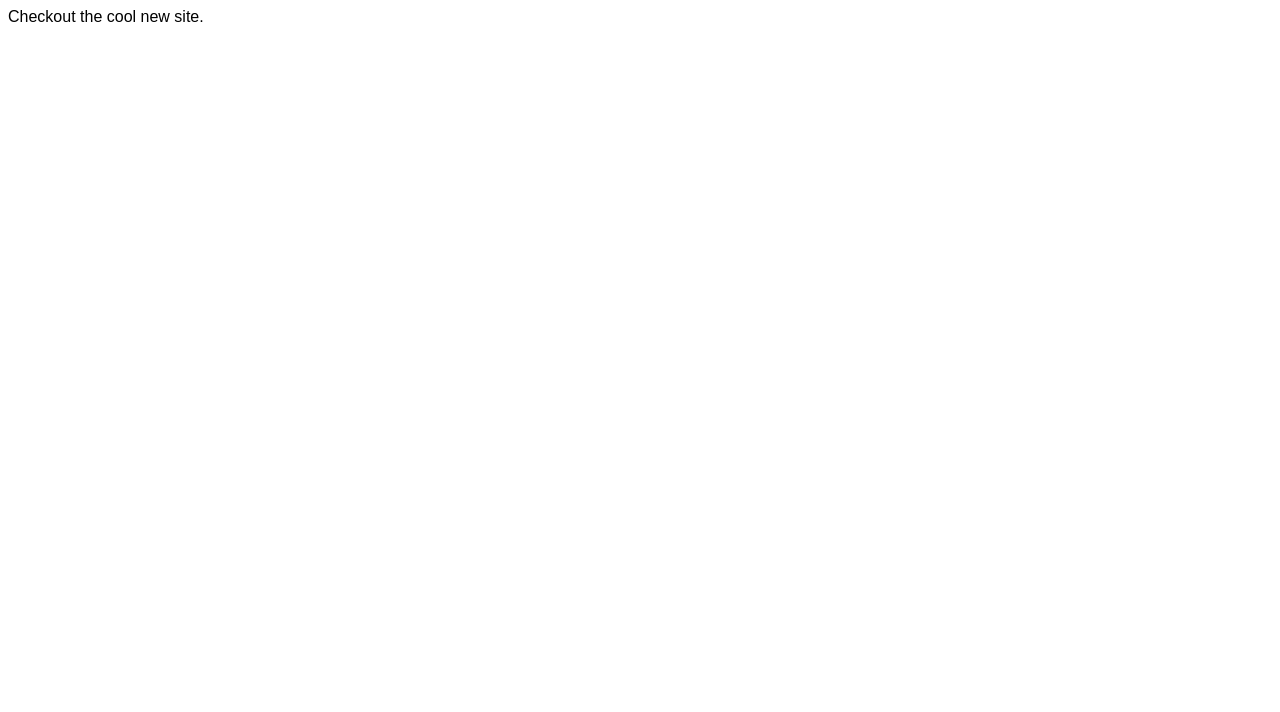
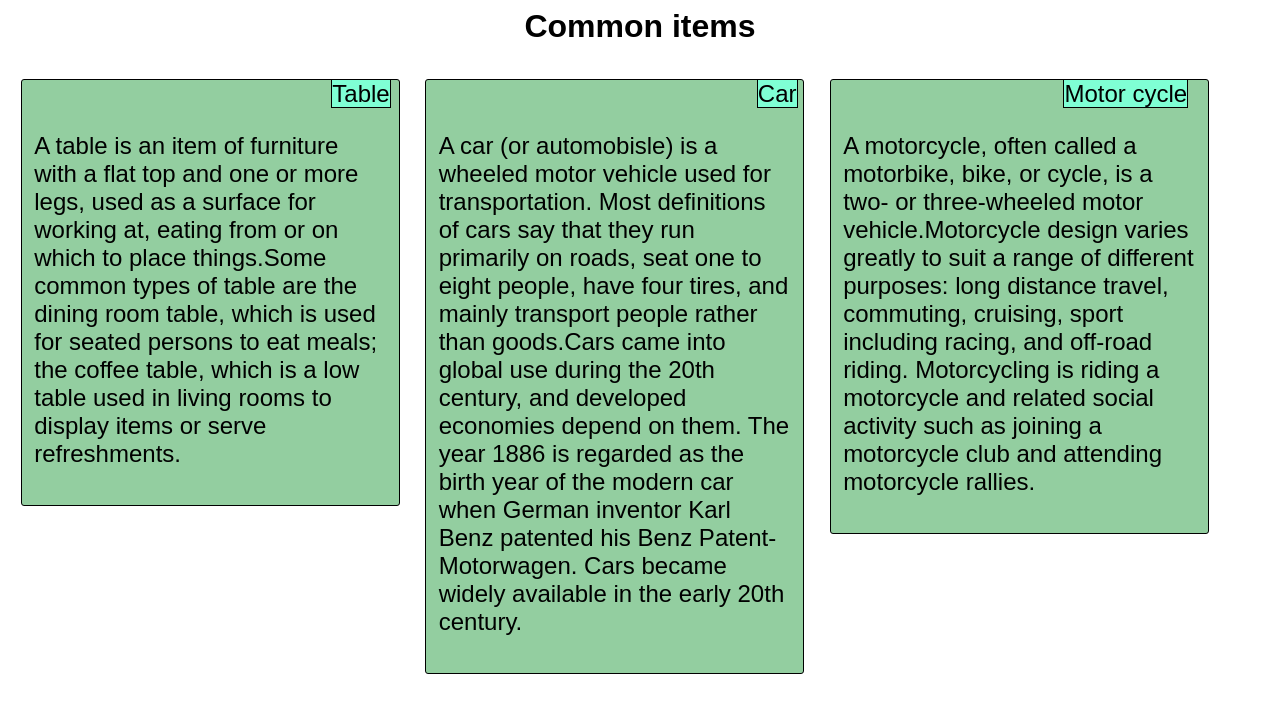
Before and after one commit to Aditya5498/Module-2, a plain HTML site: page index.html in a window 1280 px wide. Drawn offline with Linux system fonts and the light colour scheme.

Commit message:
Finished index but faced problems

```diff
--- a/index.html
+++ b/index.html
@@ -7,7 +7,28 @@
 </head>
 
 <body>
-    Checkout the cool new site.
+    <header>
+        <h1>Common items</h1>
+    </header>
+    <section class="row">
+        <section class="col-lg col-md-1 col-sm">
+            <div class="position1">Table</div>
+            <p>A table is an item of furniture with a flat top and one or more legs, used as a surface for working at, eating from or on which to place things.Some common types of table are the dining room table, which is used for seated persons to eat meals;
+                the coffee table, which is a low table used in living rooms to display items or serve refreshments.</p>
+        </section>
+        <section class="col-lg col-md-1 col-sm">
+            <div class="position2">Car</div>
+            <p>A car (or automobisle) is a wheeled motor vehicle used for transportation. Most definitions of cars say that they run primarily on roads, seat one to eight people, have four tires, and mainly transport people rather than goods.Cars came into
+                global use during the 20th century, and developed economies depend on them. The year 1886 is regarded as the birth year of the modern car when German inventor Karl Benz patented his Benz Patent-Motorwagen. Cars became widely available
+                in the early 20th century.</p>
+        </section>
+        <section class="col-lg col-md-2 col-sm">
+            <div class="position3">Motor cycle</div>
+            <p>A motorcycle, often called a motorbike, bike, or cycle, is a two- or three-wheeled motor vehicle.Motorcycle design varies greatly to suit a range of different purposes: long distance travel, commuting, cruising, sport including racing, and
+                off-road riding. Motorcycling is riding a motorcycle and related social activity such as joining a motorcycle club and attending motorcycle rallies.</p>
+        </section>
+    </section>
+
 </body>
 
 </html>
--- a/style.css
+++ b/style.css
@@ -1,3 +1,86 @@
+* {
+    box-sizing: border-box;
+}
+
 body {
     font-family: Arial, Helvetica, sans-serif;
 }
+
+header {
+    text-align: center;
+}
+
+.row {
+    width: 100%;
+}
+
+.position1 {
+    position: relative;
+    font-size: 150%;
+    left: 84.4%;
+    border: 1px solid black;
+    background-color: aquamarine;
+    display: inline;
+}
+
+.position2 {
+    position: relative;
+    font-size: 150%;
+    left: 90.4%;
+    border: 1px solid black;
+    background-color: aquamarine;
+    display: inline;
+}
+
+.position3 {
+    position: relative;
+    font-size: 150%;
+    left: 62.6%;
+    border: 1px solid black;
+    background-color: aquamarine;
+    display: inline;
+}
+
+p {
+    font-size: 150%;
+}
+
+@media (min-width: 992px) {
+    .col-lg {
+        float: left;
+        border: 1px solid black;
+        border-radius: 3px;
+        width: 30%;
+        margin: 1%;
+        padding: 0 1% 1% 1%;
+        background-color: rgb(147, 206, 160);
+    }
+}
+
+@media (min-width: 768px) and (max-width: 991px) {
+    .col-md-1,
+    .col-md-2 {
+        float: left;
+        border: 1px solid black;
+        border-radius: 3px;
+        margin: 1%;
+        padding: 0 1% 1% 1%;
+        background-color: rgb(218, 207, 171);
+    }
+    .col-md-1 {
+        width: 48%;
+    }
+    .col-md-2 {
+        width: 100%;
+    }
+}
+
+@media (max-width:767px) {
+    .col-sm {
+        border: 1px solid black;
+        border-radius: 3px;
+        margin: 1%;
+        padding: 0 1% 1% 1%;
+        background-color: rgb(172, 236, 227);
+    }
+}
```
